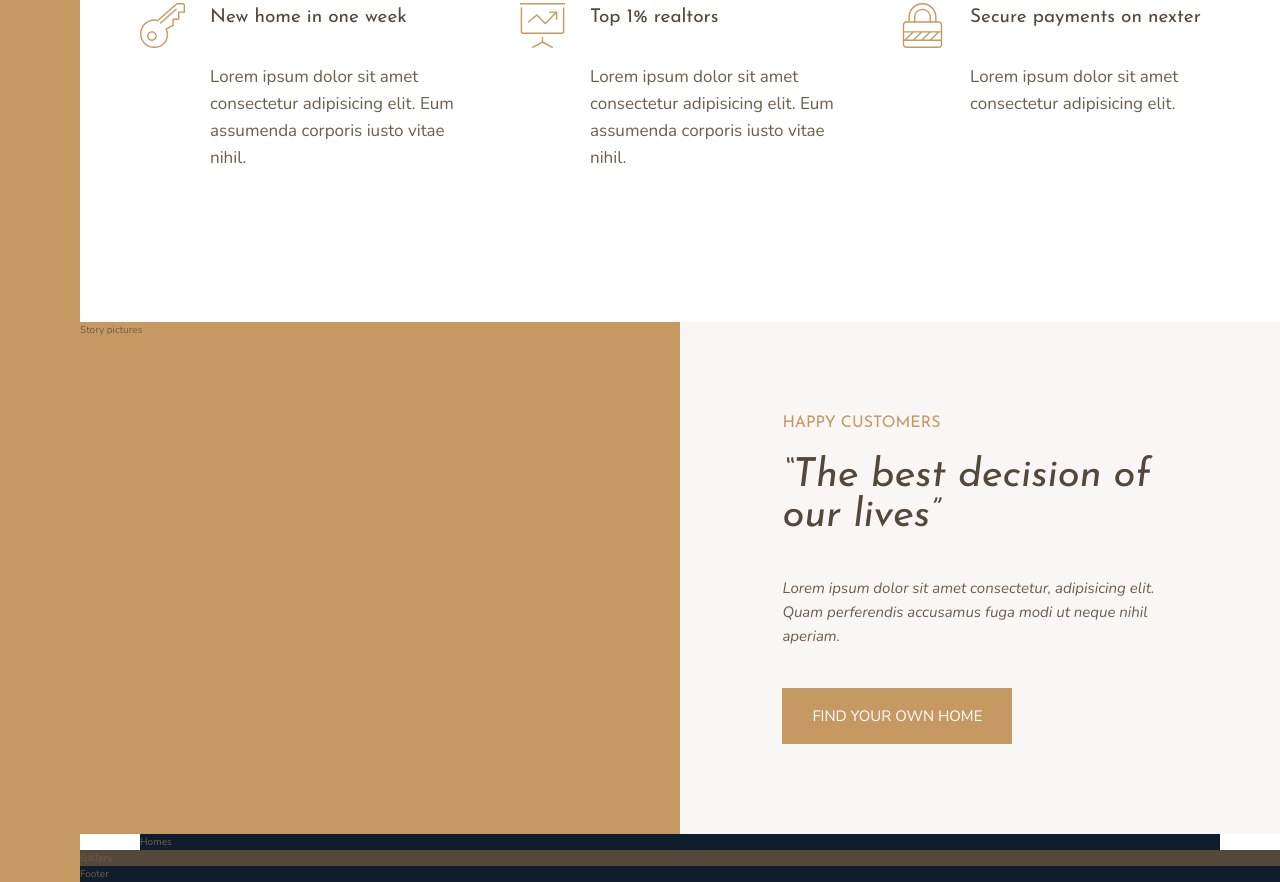
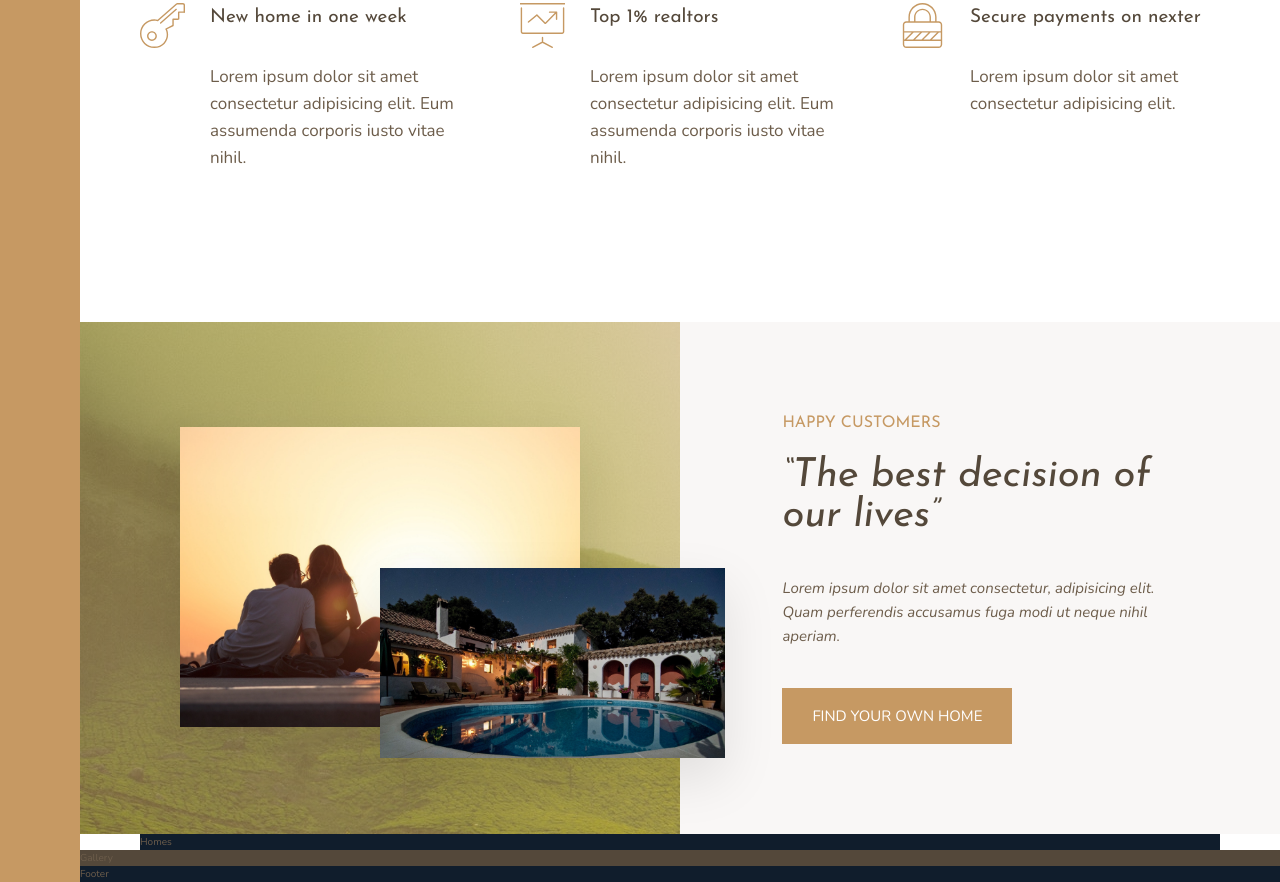
Before and after one commit to AustinWang0120/nexter-grid-site, a website: page index.html in a window 1280 px wide. Shown: the part 1016-1898 px from the top of the page. Drawn offline with nearby package versions, Linux system fonts and the light colour scheme.

Commit message:
Build the story section - part 2

```diff
--- a/index.html
+++ b/index.html
@@ -87,7 +87,14 @@
 			</div>
 		</section>
 
-		<div class="story__pictures">Story pictures</div>
+		<div class="story__pictures">
+			<img
+				src="img/story-1.jpeg"
+				alt="Couple with new house"
+				class="story__img--1"
+			/>
+			<img src="img/story-2.jpeg" alt="New house" class="story__img--2" />
+		</div>
 
 		<div class="story__content">
 			<h3 class="heading-3 mb-sm">Happy Customers</h3>
--- a/sass/_story.scss
+++ b/sass/_story.scss
@@ -1,8 +1,33 @@
 .story {
 	&__pictures {
 		background-color: $color-primary;
+		background-image: linear-gradient(
+				rgba($color-primary, 0.5),
+				rgba($color-primary, 0.5)
+			),
+			url(../img/back.jpg);
 
 		grid-column: full-start / col-end 4;
+
+		display: grid;
+		grid-template-rows: repeat(6, 1fr);
+		grid-template-columns: repeat(6, 1fr);
+		align-items: center;
+	}
+
+	&__img--1 {
+		width: 100%;
+		grid-row: 2 / 6;
+		grid-column: 2 / 6;
+		box-shadow: 0 2rem 5rem rgba(#000, 0.1);
+	}
+
+	&__img--2 {
+		width: 115%;
+		grid-row: 4 / 6;
+		grid-column: 4 / 7;
+		z-index: 20;
+		box-shadow: 0 2rem 5rem rgba(#000, 0.1);
 	}
 
 	&__content {
```
Also changed, not shown: css/style.css.
